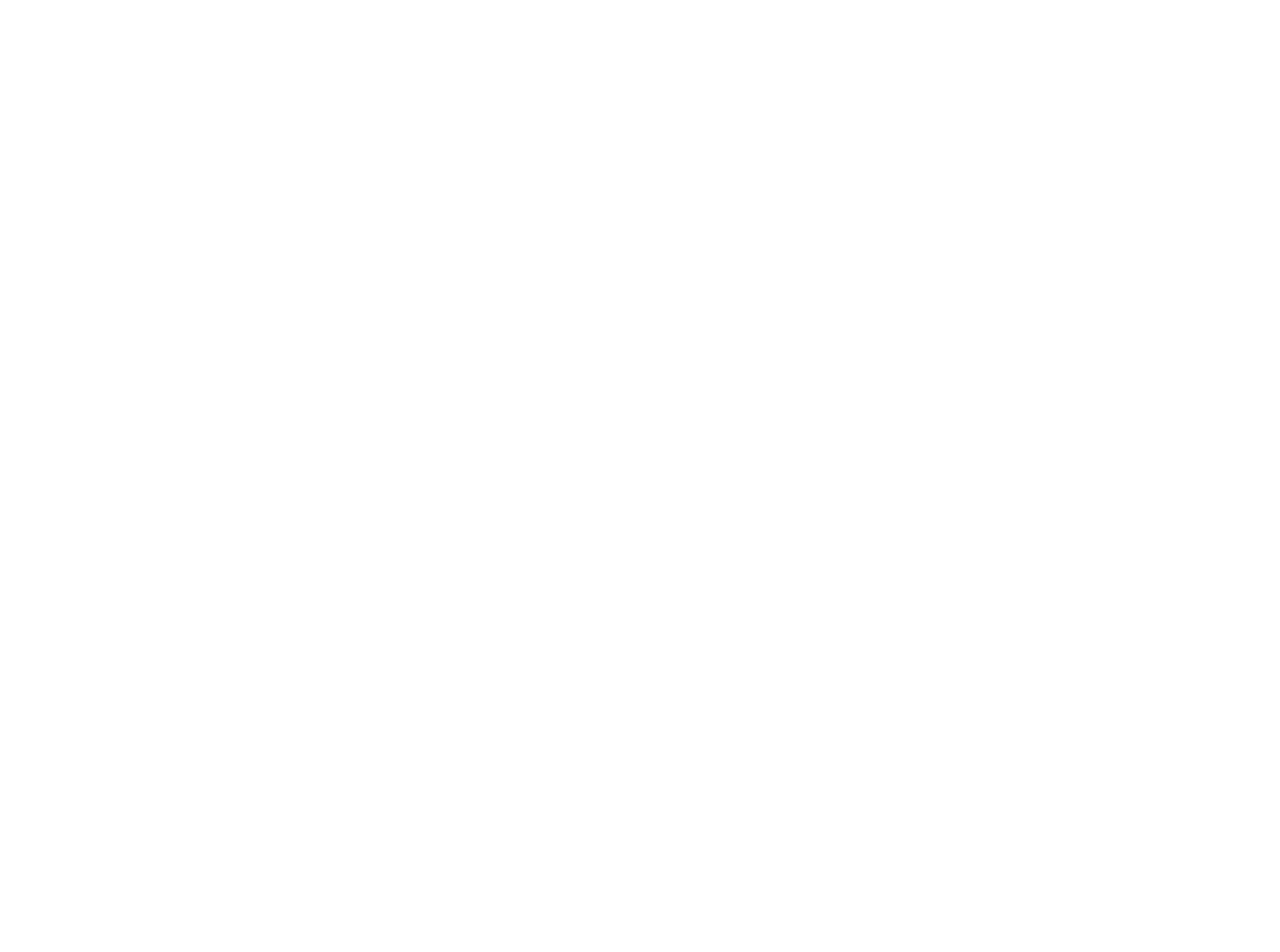
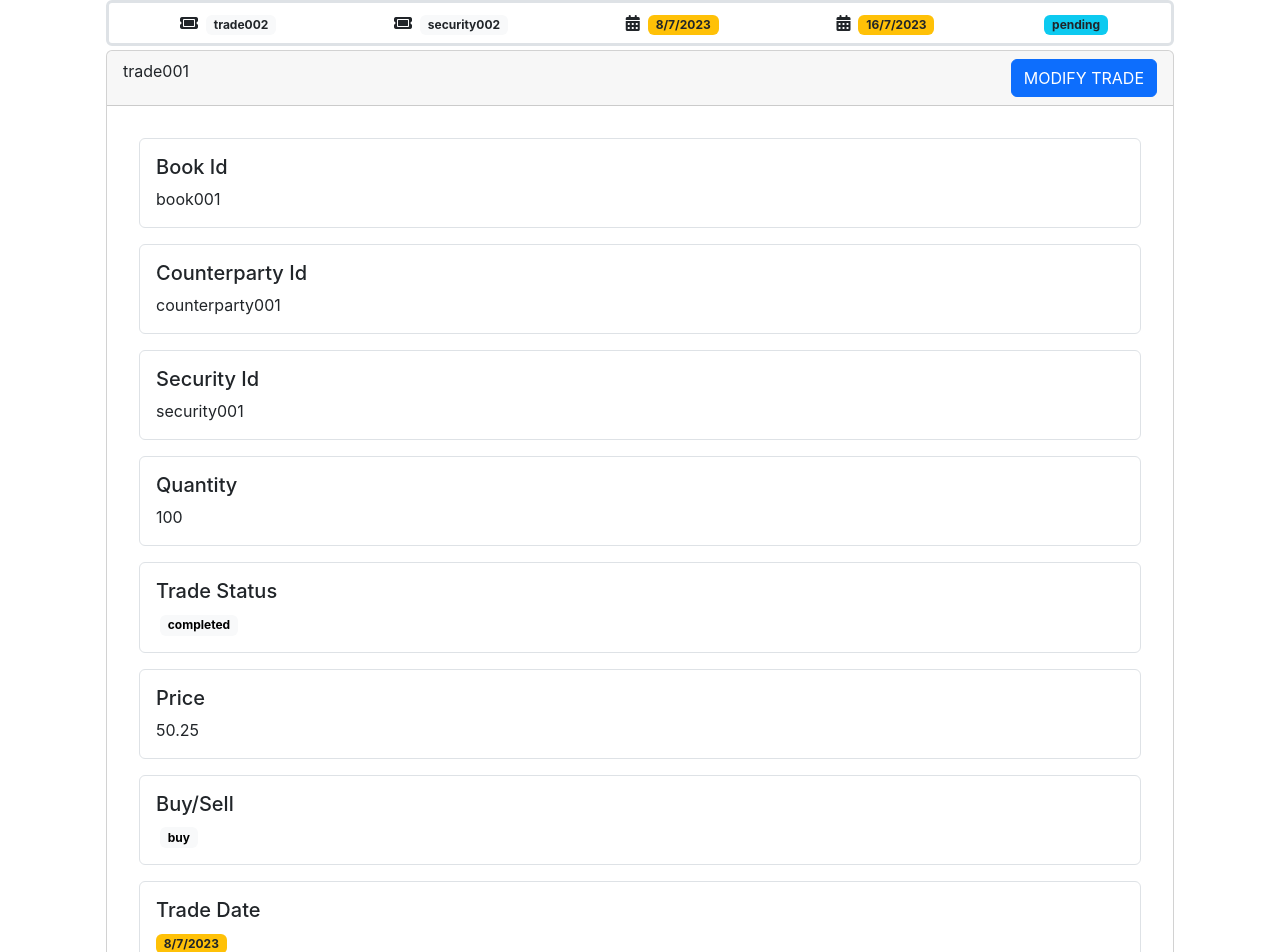
Before and after one commit to akankshasinnarkar/coding_challenge, a React (Create React App) app: page / in a window 1280 px wide. Shown: the part 232-1184 px from the top of the page. Before the commit the page ends 800 px from the top, so only its background shows below. Built offline with nearby package versions, Linux system fonts and the light colour scheme.

Commit message:
TradeItem and TradeDetail is done, both rendered from home directly which will be chagned

```diff
--- a/src/App.js
+++ b/src/App.js
@@ -4,7 +4,6 @@
 import Home from './components/Home';
 import Navbar from './components/Navbar';
 import Login from './components/Login';
-import Portfolio from './components/Portfolio';
 import Trades from './components/Trades';
 import Securities from './components/Securities';
 
@@ -33,7 +32,6 @@
             <Route  path="/" element={<Home showAlert={showAlert}/>}></Route>
             <Route exact path="/login" element={<Login showAlert={showAlert}/>}></Route>
             <Route exact path="/dashboard" element={<Securities showAlert={showAlert}/>}></Route>
-            <Route exact path="/portfolio" element={<Portfolio showAlert={showAlert}/>}></Route>
             <Route exact path="/trades" element={<Trades showAlert={showAlert}/>}></Route>
 
           </Routes>
--- a/src/components/Home.js
+++ b/src/components/Home.js
@@ -1,14 +1,144 @@
 import React, {useEffect} from 'react'
-import { useNavigate } from 'react-router-dom';
+import TradeItem from './TradeItem';
+import TradeDetail from './TradeDetail';
 
 function Home() {
   useEffect(() => {
     // eslint-disable-next-line
   }, [])
 
+
+    const trades= [
+      {
+        "id": "trade001",
+        "bookId": "book001",
+        "counterpartyId": "counterparty001",
+        "securityId": "security001",
+        "quantity": 100,
+        "status": "completed",
+        "price": 50.25,
+        "buy_sell": "buy",
+        "tradeDate": "2023-08-08T10:00:00Z",
+        "settlementDate": "2023-08-15"
+      },
+      {
+        "id": "trade002",
+        "bookId": "book002",
+        "counterpartyId": "counterparty002",
+        "securityId": "security002",
+        "quantity": 50,
+        "status": "pending",
+        "price": 75.50,
+        "buy_sell": "sell",
+        "tradeDate": "2023-08-08T14:30:00Z",
+        "settlementDate": "2023-08-16"
+      },
+      {
+        "id": "trade003",
+        "bookId": "book003",
+        "counterpartyId": "counterparty003",
+        "securityId": "security001",
+        "quantity": 200,
+        "status": "completed",
+        "price": 40.75,
+        "buy_sell": "sell",
+        "tradeDate": "2023-08-07T16:45:00Z",
+        "settlementDate": "2023-08-14"
+      },
+      {
+        "id": "trade004",
+        "bookId": "book001",
+        "counterpartyId": "counterparty004",
+        "securityId": "security003",
+        "quantity": 75,
+        "status": "completed",
+        "price": 60.80,
+        "buy_sell": "buy",
+        "tradeDate": "2023-08-08T11:20:00Z",
+        "settlementDate": "2023-08-15"
+      },
+      {
+        "id": "trade005",
+        "bookId": "book002",
+        "counterpartyId": "counterparty005",
+        "securityId": "security002",
+        "quantity": 150,
+        "status": "pending",
+        "price": 78.25,
+        "buy_sell": "sell",
+        "tradeDate": "2023-08-08T15:45:00Z",
+        "settlementDate": "2023-08-16"
+      },
+      {
+        "id": "trade006",
+        "bookId": "book003",
+        "counterpartyId": "counterparty006",
+        "securityId": "security001",
+        "quantity": 300,
+        "status": "completed",
+        "price": 38.90,
+        "buy_sell": "sell",
+        "tradeDate": "2023-08-07T18:10:00Z",
+        "settlementDate": "2023-08-14"
+      },
+      {
+        "id": "trade007",
+        "bookId": "book001",
+        "counterpartyId": "counterparty007",
+        "securityId": "security003",
+        "quantity": 120,
+        "status": "completed",
+        "price": 62.10,
+        "buy_sell": "buy",
+        "tradeDate": "2023-08-08T11:45:00Z",
+        "settlementDate": "2023-08-15"
+      },
+      {
+        "id": "trade008",
+        "bookId": "book002",
+        "counterpartyId": "counterparty008",
+        "securityId": "security002",
+        "quantity": 80,
+        "status": "pending",
+        "price": 76.90,
+        "buy_sell": "sell",
+        "tradeDate": "2023-08-08T16:15:00Z",
+        "settlementDate": "2023-08-16"
+      },
+      {
+        "id": "trade009",
+        "bookId": "book003",
+        "counterpartyId": "counterparty009",
+        "securityId": "security001",
+        "quantity": 250,
+        "status": "completed",
+        "price": 37.50,
+        "buy_sell": "sell",
+        "tradeDate": "2023-08-07T19:30:00Z",
+        "settlementDate": "2023-08-14"
+      },
+      {
+        "id": "trade010",
+        "bookId": "book001",
+        "counterpartyId": "counterparty010",
+        "securityId": "security003",
+        "quantity": 90,
+        "status": "completed",
+        "price": 64.75,
+        "buy_sell": "buy",
+        "tradeDate": "2023-08-08T12:30:00Z",
+        "settlementDate": "2023-08-15"
+      }
+    ]
+
+
   return (
     <div className="container my-5">
         This is home from vatsal
+        <TradeItem trade={trades[0]}/>
+        <TradeItem trade={trades[1]}/>
+        <TradeDetail trade={trades[0]}/>
+        <TradeDetail trade={trades[1]}/>
     </div>
   )
 }
--- a/src/components/Portfolio.js
+++ /dev/null
@@ -1,11 +0,0 @@
-import React from 'react';
-
-function App() {
-  return (
-    <>
-    HII form portfolio
-    </>
-    );
-}
-
-export default App;
--- /dev/null
+++ b/src/components/TradeDetail.js
@@ -0,0 +1,105 @@
+import React from 'react'
+
+const TradeDetail = (props) => {
+    // const fetchTicket = async()=>{
+    //   const response = await fetch(`http://localhost:5000/api/project/get-ticket/${ticketId}`, {
+    //     method: 'GET',
+    //     headers: {
+    //         'Content-Type': 'application/json',
+    //         'auth-token' : localStorage.getItem('token')
+    //     }
+    //   });
+    //   const tick = await response.json();
+    //   tick.createdBy = userIdToName(tick.createdBy);
+    //   tick.assignedTo = userIdToName(tick.assignedTo);
+    //   const date = new Date(tick.date);
+    //   tick.date = `Created on: ${date.getDate()}/${date.getMonth()}/${date.getFullYear()}`;
+    //   setTicket(tick);
+    //   setSprintId(tick.currentSprint);
+    // }
+
+    const trade = props.trade;
+    const tradeDate = new Date(props.trade.tradeDate);
+    const settlementDate = new Date(props.trade.settlementDate);
+
+  return (
+    <div className="container">
+
+      <div className="card">
+      <div className="card-header">
+        {trade.id}
+        <a href={`/modify-trade/${trade.id}`} className="btn btn-primary float-end">MODIFY TRADE</a>
+
+      </div>
+      <div className="card-body">
+
+        <div className="border border-1 rounded m-3 p-3">
+        <h5 className="card-title">Book Id</h5>
+        <div className="card-text">
+          {trade.bookId}
+        </div>
+        </div>
+
+        <div className="border border-1 rounded m-3 p-3">
+        <h5 className="card-title">Counterparty Id</h5>
+        <div className="card-text">
+          {trade.counterpartyId}
+        </div>
+        </div>
+
+        <div className="border border-1 rounded m-3 p-3">
+        <h5 className="card-title">Security Id</h5>
+        <div className="card-text">
+          {trade.securityId}
+        </div>
+        </div>
+
+        <div className="border border-1 rounded m-3 p-3">
+        <h5 className="card-title">Quantity</h5>
+        <div className="card-text">
+          {trade.quantity}
+        </div>
+        </div>
+
+        <div className="border border-1 rounded m-3 p-3">
+        <h5 className="card-title">Trade Status</h5>
+        <div className="card-text">
+        <span className="badge text-bg-light mx-1">{trade.status}</span>
+        </div>
+        </div>
+
+        <div className="border border-1 rounded m-3 p-3">
+        <h5 className="card-title">Price</h5>
+        <div className="card-text">
+          {trade.price}
+        </div>
+        </div>
+
+        <div className="border border-1 rounded m-3 p-3">
+        <h5 className="card-title">Buy/Sell</h5>
+        <div className="card-text">
+        <span className="badge text-bg-light mx-1">{trade.buy_sell}</span>
+        </div>
+        </div>
+
+        <div className="border border-1 rounded m-3 p-3">
+        <h5 className="card-title">Trade Date</h5>
+        <div className="card-text">
+        <span className="badge bg-warning text-dark">{tradeDate.getDate()}/{tradeDate.getMonth()}/{tradeDate.getFullYear()}</span>
+        </div>
+        </div>
+
+        <div className="border border-1 rounded m-3 p-3">
+        <h5 className="card-title">Settlement Date</h5>
+        <div className="card-text">
+        <span className="badge bg-warning text-dark">{settlementDate.getDate()}/{settlementDate.getMonth()}/{settlementDate.getFullYear()}</span>
+        </div>
+        </div>
+      </div>
+    </div>
+    </div>
+  )
+}
+
+
+export default TradeDetail;
--- /dev/null
+++ b/src/components/TradeItem.js
@@ -0,0 +1,36 @@
+import React from 'react'
+
+const TradeItem = (props) => {
+  const {trade} = props;
+  const tradeDate = new Date(trade.tradeDate);
+  const settlementDate = new Date(trade.settlementDate);
+  return (
+    <>
+    <div className="container my-1">
+              <div className="d-flex justify-content-around border border-3 rounded p-2">
+                <div className='mx-2'>
+                    <i className="fa-sharp fa-solid fa-ticket mx-2"></i>
+                    <span className="badge bg-light text-dark">{trade.id}</span>
+                </div>
+                <div className='mx-2'>
+                    <i className="fa-sharp fa-solid fa-ticket mx-2"></i>
+                    <span className="badge bg-light text-dark">{trade.securityId}</span>
+                </div>
+                <div className='mx-2'>
+                    <i className="fa-solid fa-calendar-days mx-2"></i>
+                    <span className="badge bg-warning text-dark">{tradeDate.getDate()}/{tradeDate.getMonth()}/{tradeDate.getFullYear()}</span>
+                </div>
+                <div className='mx-2'>
+                    <i className="fa-solid fa-calendar-days mx-2"></i>
+                    <span className="badge bg-warning text-dark">{settlementDate.getDate()}/{settlementDate.getMonth()}/{settlementDate.getFullYear()}</span>
+                </div>
+                <div className='mx-2'>
+                    <span className="badge bg-info text-dark">{trade.status}</span>
+                </div>
+              </div>
+    </div>
+    </>
+  )
+}
+
+export default TradeItem
```
